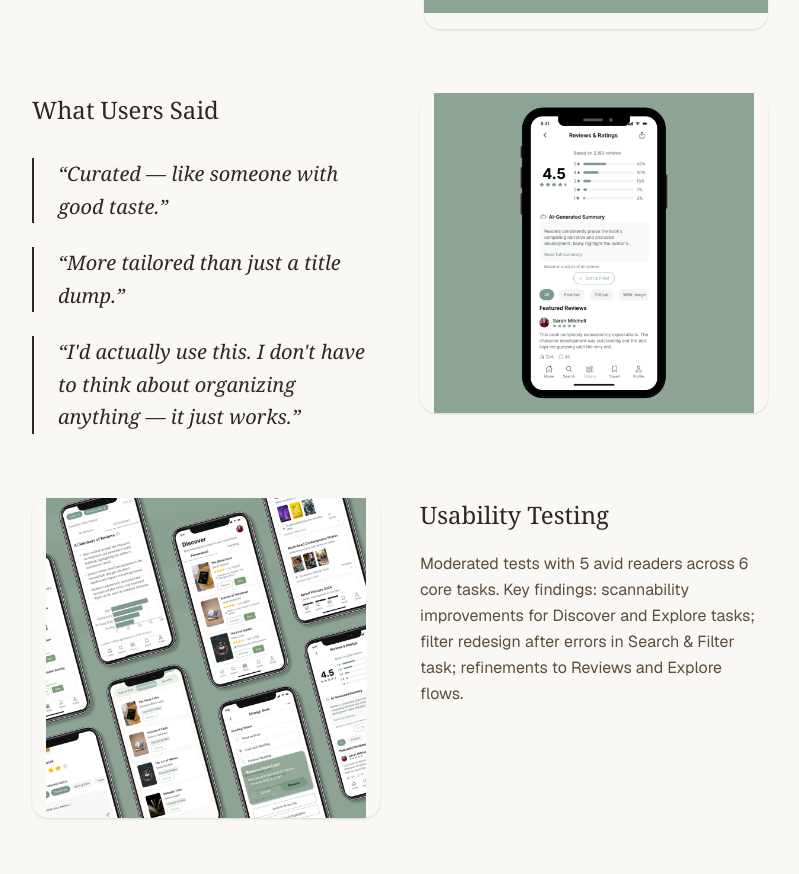
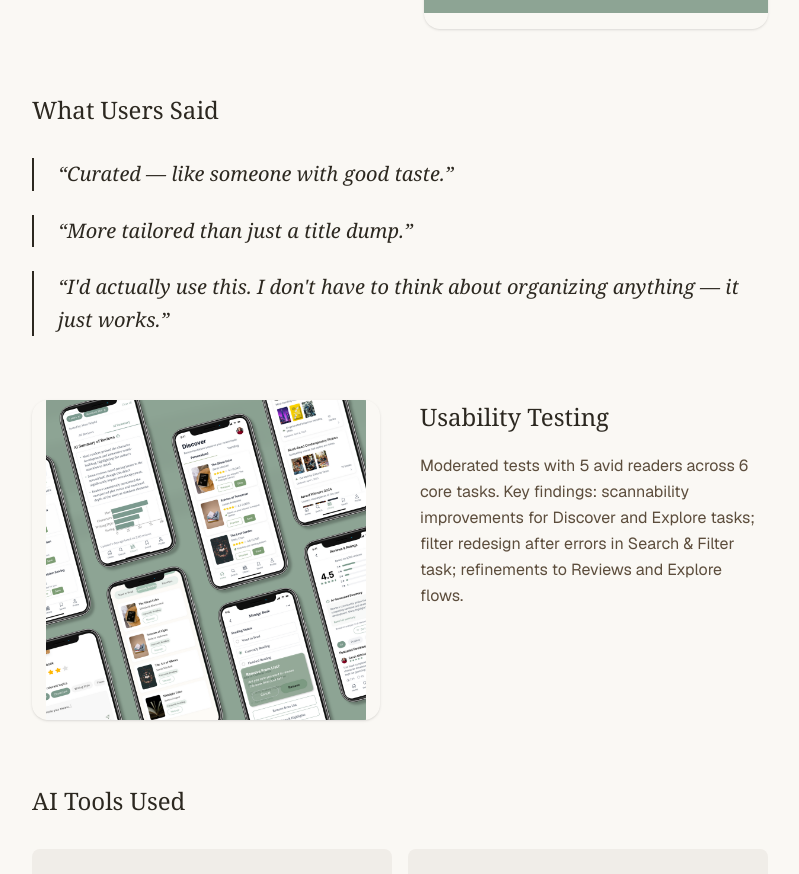
Before and after one commit to NanaAbenaBempong/artbysarps-v2, a Next.js app: page /works/readnext in a window 1280 px wide. Shown: the part 3599-4473 px from the top of the page, without its empty margins (240-1039 px from the left). Built offline with nearby package versions, Linux system fonts and the light colour scheme.

Commit message:
Update src/app/works/[slug]/page.tsx

```diff
--- a/src/app/works/[slug]/page.tsx
+++ b/src/app/works/[slug]/page.tsx
@@ -119,8 +119,6 @@ const caseStudies: CaseStudy[] = [
           'More tailored than just a title dump.',
           "I'd actually use this. I don't have to think about organizing anything — it just works.",
         ],
-        image: '/works/readnext/readnext-13.png',
-        imageSide: 'right',
       },
       {
         kind: 'prose',
```
